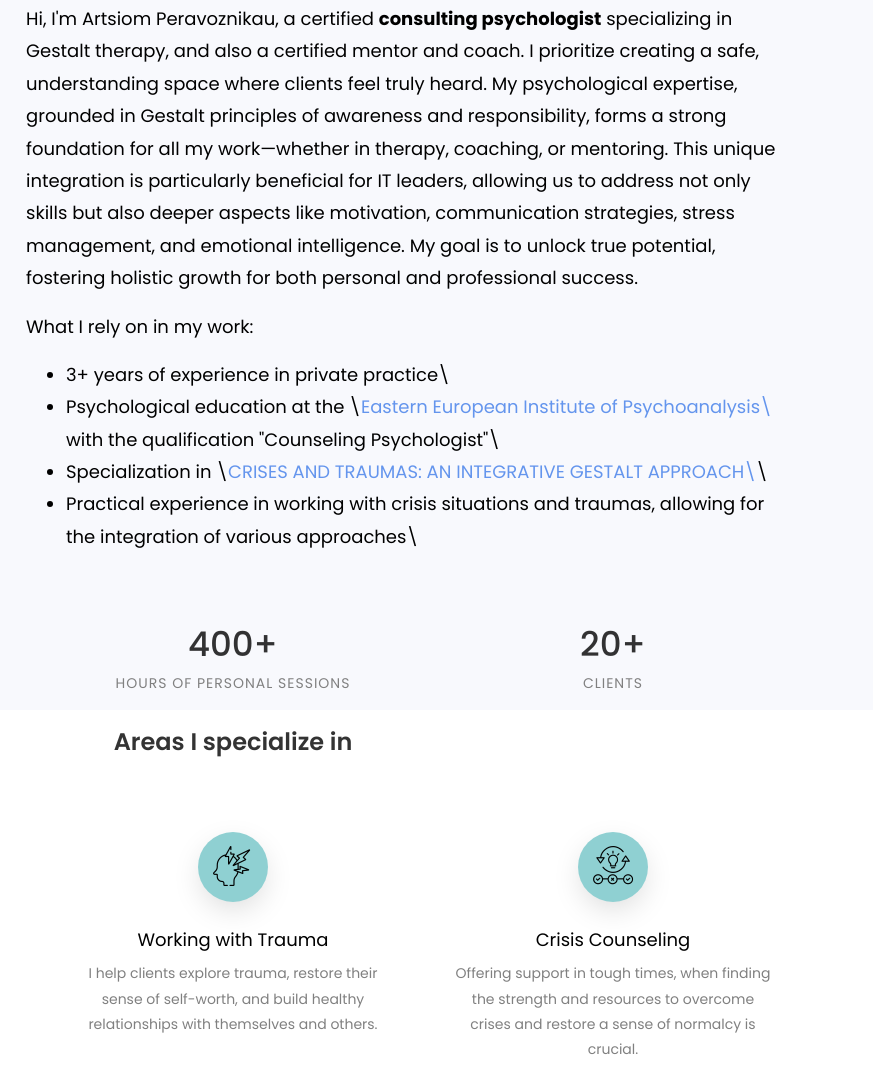
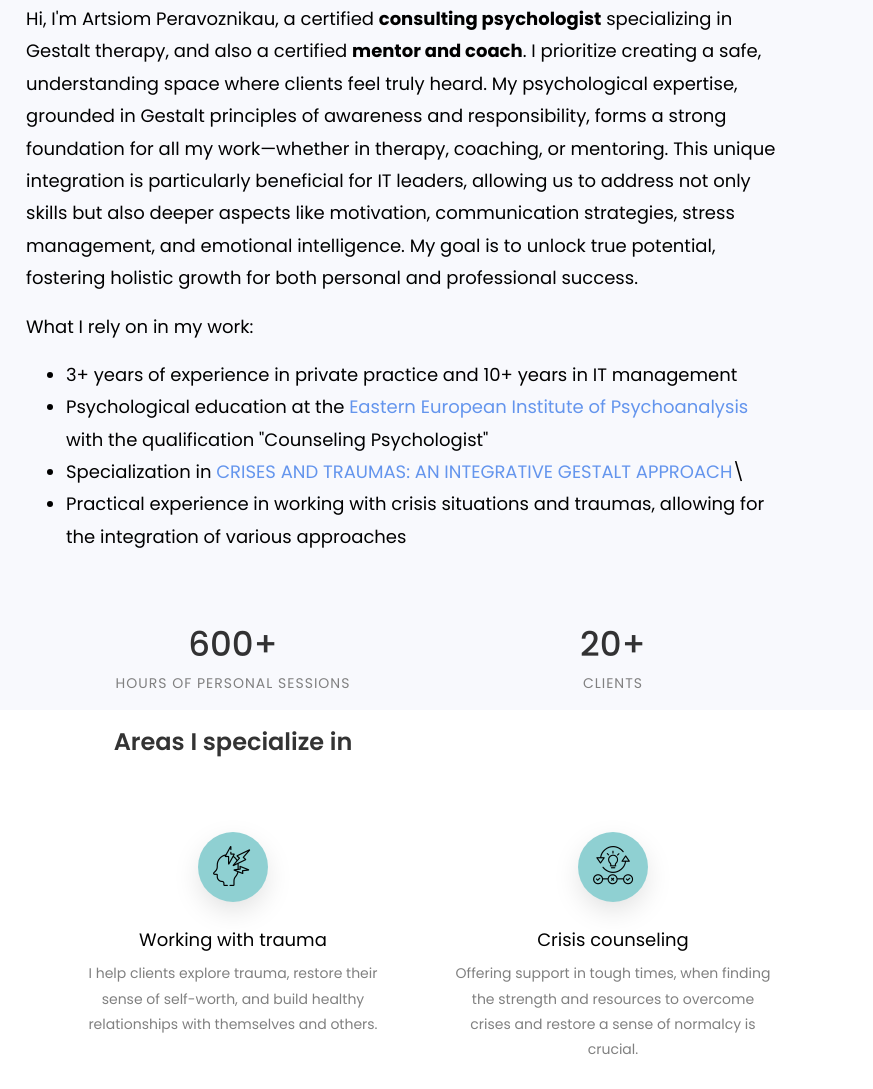
Before and after one commit to apertech-aperavoznikau/site, a plain HTML site: page index.html in a window 1280 px wide. Shown: the part 45-1134 px from the top of the page, 407-1280 px from the left. Drawn offline with Linux system fonts and the light colour scheme; some packages are replaced by stand-ins of ours; no server answers; files whose address does not match are found by name.

Commit message:
Update index.html

```diff
--- a/index.html
+++ b/index.html
@@ -52,7 +52,7 @@
                 <div class="story-wrap d-md-flex align-items-center" style="font-size: large">
                     <div class="img" style="background-image: url(images/image_2.jpg);"></div>
                     <div class="text pl-md-5">
-                        <p> Hi, I'm Artsiom Peravoznikau, a certified <b>consulting psychologist</b> specializing in Gestalt therapy, and also a certified mentor and coach.
+                        <p> Hi, I'm Artsiom Peravoznikau, a certified <b>consulting psychologist</b> specializing in Gestalt therapy, and also a certified <b>mentor and coach</b>.
                             I prioritize creating a safe, understanding space where clients feel truly heard.
                             My psychological expertise, grounded in Gestalt principles of awareness and responsibility, forms a strong foundation for all my work—whether in therapy, coaching, or mentoring.
                             This unique integration is particularly beneficial for IT leaders, allowing us to address not only skills but also deeper aspects like motivation, communication strategies, stress management, and emotional intelligence.
@@ -60,10 +60,10 @@
                         </p>
                         <p>What I rely on in my work:</p>
                         <ul>
-                            <li>3+ years of experience in private practice\</li>
-                            <li>Psychological education at the \<a style="color: cornflowerblue" href="[https://eeip.ru/](https://eeip.ru/)">Eastern European Institute of Psychoanalysis\</a> with the qualification "Counseling Psychologist"\</li>
-                            <li>Specialization in \<a style="color: cornflowerblue" href="[https://gestalt-podhod.by/krizisy-i-travmy-integrativnyj-geshtalt-podhod/](https://gestalt-podhod.by/krizisy-i-travmy-integrativnyj-geshtalt-podhod/)">CRISES AND TRAUMAS: AN INTEGRATIVE GESTALT APPROACH\</a>\</li>
-                            <li>Practical experience in working with crisis situations and traumas, allowing for the integration of various approaches\</li>
+                            <li>3+ years of experience in private practice and 10+ years in IT management</li>
+                            <li>Psychological education at the <a style="color: cornflowerblue" href="[https://eeip.ru/](https://eeip.ru/)">Eastern European Institute of Psychoanalysis</a> with the qualification "Counseling Psychologist"</li>
+                            <li>Specialization in <a style="color: cornflowerblue" href="[https://gestalt-podhod.by/krizisy-i-travmy-integrativnyj-geshtalt-podhod/](https://gestalt-podhod.by/krizisy-i-travmy-integrativnyj-geshtalt-podhod/)">CRISES AND TRAUMAS: AN INTEGRATIVE GESTALT APPROACH</a>\</li>
+                            <li>Practical experience in working with crisis situations and traumas, allowing for the integration of various approaches</li>
                         </ul>
                     </div>
                 </div>
@@ -88,7 +88,7 @@
             <div class="col-md-6 col-lg-4 d-flex justify-content-center counter-wrap">
                 <div class="block-18 text-center">
                     <div class="text">
-                        <strong class="number">400+</strong>
+                        <strong class="number">600+</strong>
                     </div>
                     <div class="text">
                         <span>hours of personal sessions</span>
@@ -134,7 +134,7 @@
                         <span class="flaticon-stress"></span>
                     </div>
                     <div class="media-body p-2 mt-3">
-                        <h3 class="heading">Working with Trauma</h3>
+                        <h3 class="heading">Working with trauma</h3>
                         <p>I help clients explore trauma, restore their sense of self-worth, and build healthy relationships with themselves and others.</p>
                     </div>
                 </div>
@@ -145,7 +145,7 @@
                         <span class="flaticon-skills"></span>
                     </div>
                     <div class="media-body p-2 mt-3">
-                        <h3 class="heading">Crisis Counseling</h3>
+                        <h3 class="heading">Crisis counseling</h3>
                         <p>Offering support in tough times, when finding the strength and resources to overcome crises and restore a sense of normalcy is crucial.</p>
                     </div>
                 </div>
```
